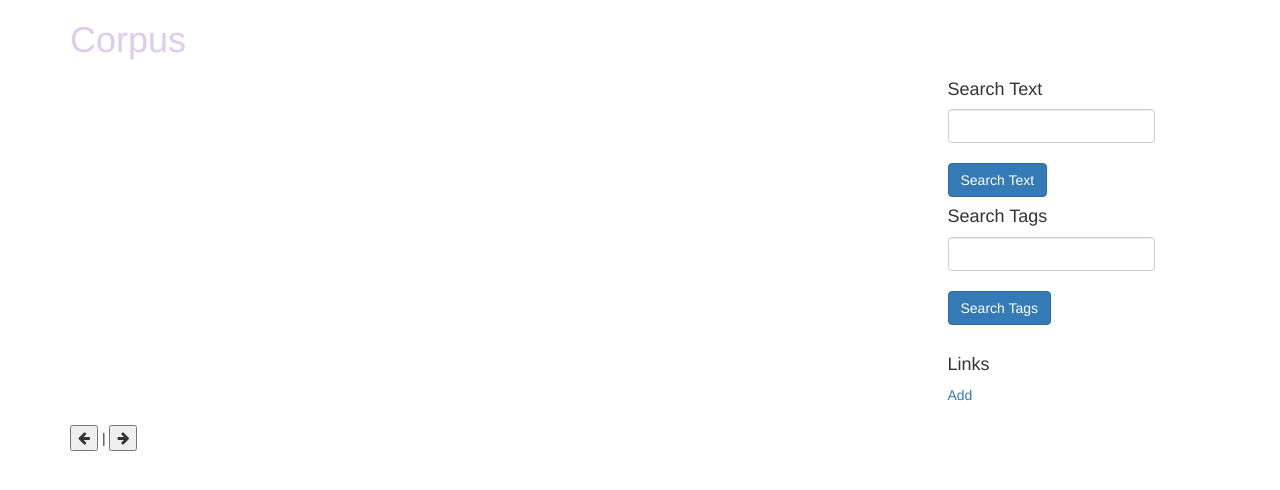
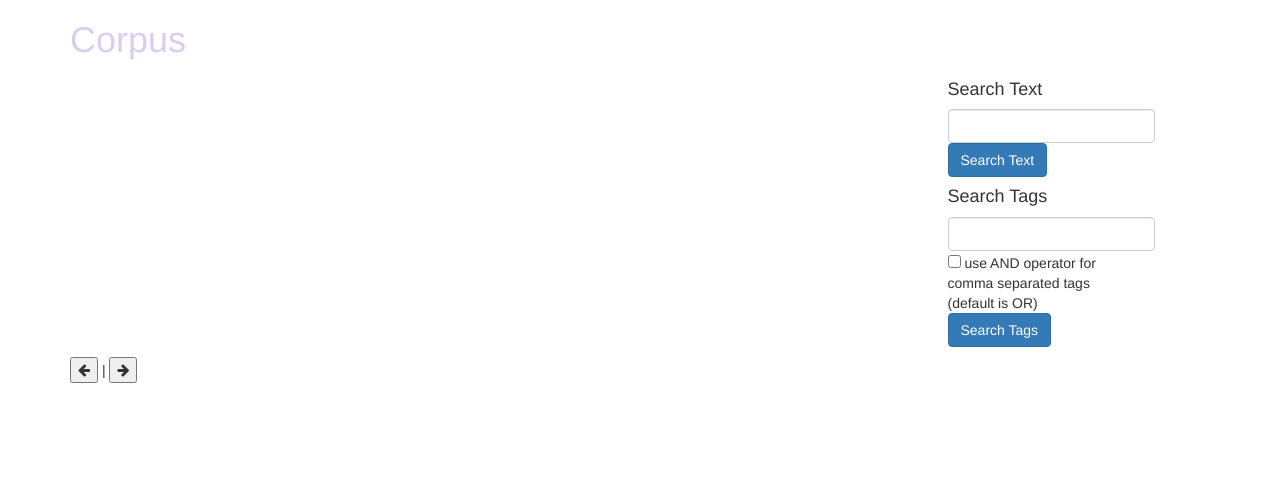
Before and after one commit to nmusaelian-rally/thingsdb, a Flask app: page /pages/1 in a window 1280 px wide. Shown: the top 490 px of the page. Run offline with Flask 2, Linux system fonts and the light colour scheme; data that the repository does not hold is empty; some libraries are stand-ins or nearby versions.

Commit message:
added and operator to tags query

```diff
--- a/app.py
+++ b/app.py
@@ -1,6 +1,6 @@
 from flask import Flask, g, render_template, request, redirect, url_for
 from flask_sqlalchemy import SQLAlchemy
-from sqlalchemy import or_
+from sqlalchemy import or_ , and_
 from flask_wtf import FlaskForm
 from wtforms import StringField, TextAreaField, Field, widgets
 
@@ -80,14 +80,17 @@ def search():
         selected_tags = (request.args.get('tagsQuery')).split(",")
         query = db.session.query(Fragment)
         clauses = [Fragment.tags.any(tag) for tag in selected_tags]
-        fragments = query.filter(or_(*clauses)).all()
+        if request.args.get('operator'):
+            fragments = query.filter(and_(*clauses)).all()
+        else:
+            fragments = query.filter(or_(*clauses)).all()
     return render_template('results.html', fragments=fragments)
 
 
 @app.route('/<int:id>')
 def show(id):
     fragment = Fragment.query.get(id)
-    return render_template('fragment.html', fragment=fragment, id=id)
+    return render_template('show.html', fragment=fragment, id=id)
 
 @app.route('/add', methods=['GET', 'POST'])
 def add():
--- a/templates/add.html
+++ b/templates/add.html
@@ -3,9 +3,8 @@
 <head>
     <meta charset="utf-8">
     <meta name="viewport" content="width=device-width, initial-scale=1">
-    <title>Corpus</title>
+    <title>Add</title>
     <link href="{{ url_for('static', filename='css/bootstrap.min.css') }}" rel="stylesheet">
-    <!--link href="//netdna.bootstrapcdn.com/font-awesome/3.2.1/css/font-awesome.min.css" rel="stylesheet"-->
     <link href="{{ url_for('static', filename='css/styles.css') }}" rel="stylesheet">
 </head>
 <body>
@@ -34,8 +33,6 @@
                 </form>
             </div>
         </div>
-
-
     </div>
 </body>
 
--- /dev/null
+++ b/templates/search.html
@@ -0,0 +1,27 @@
+
+<div class="col-sm-3 col-sm-offset-1 blog-sidebar">
+    <div class="sidebar-module sidebar-module-inset">
+        <h4>Search Text</h4>
+        <form class="form-inline" method="GET" action="search">
+            <div claass="form-group">
+                <!--label for="inputTextQuery">text</label-->
+                <input type="text" class="form-control" name="textQuery" id="inputTextQuery">
+            </div>
+            <button type="submit" class="btn btn-primary">Search Text</button>
+        </form>
+        <h4>Search Tags</h4>
+        <form class="form-inline" method="GET" action="search">
+            <div claass="form-group">
+                <!--label for="inputTagsQuery">tags</label-->
+                <input type="text" class="form-control" name="tagsQuery" id="inputTagsQuery">
+            </div>
+            <div class="checkbox">
+                <label>
+                    <input type="checkbox" name="operator">
+                        use AND operator for <br /> comma separated tags<br />(default is OR)
+                </label>
+            </div>
+            <div><button type="submit" class="btn btn-primary">Search Tags</button></div>
+        </form>
+    </div>
+</div>
--- a/templates/view.html
+++ b/templates/view.html
@@ -4,7 +4,7 @@
 <head>
     <meta http-equiv="content-type" content="text/html; charset=UTF-8">
     <meta charset="utf-8">
-    <title>Home</title>
+    <title>View</title>
     <meta name="viewport" content="width=device-width, initial-scale=1, maximum-scale=1">
     <link href="{{ url_for('static', filename='css/bootstrap.min.css') }}" rel="stylesheet">
     <link href="{{ url_for('static', filename='css/styles.css') }}" rel="stylesheet">
@@ -19,41 +19,15 @@
           <div class="row">
               <div class="col-sm-8 blog-main">
                   {% for fragment in fragments.items %}
-                  <div class="blog-post">
-                      <h4 class="blog-post-title">{{ fragment.title }}</h4>
-                      <p>{{ fragment.text }}</p>
-                      <a href="{{ url_for('show',   id=fragment.id) }}">Details</a>
-                  </div>   <!-- blog-post -->
+                      <div class="blog-post">
+                          <h4 class="blog-post-title">{{ fragment.title }}</h4>
+                          <p>{{ fragment.text }}</p>
+                          <a href="{{ url_for('show',   id=fragment.id) }}">Details</a>
+                      </div>
                   {% endfor %}
-              </div>  <!-- blog-main -->
-              <!--- search --->
-              <div class="col-sm-3 col-sm-offset-1 blog-sidebar">
-                <div class="sidebar-module sidebar-module-inset">
-                    <h4>Search Text</h4>
-                    <form class="form-inline" method="GET" action="search">
-                        <div claass="form-group">
-                            <!--label for="inputTextQuery">text</label-->
-                            <input type="text" class="form-control" name="textQuery" id="inputTextQuery">
-                        </div>
-                        <br /><button type="submit" class="btn btn-primary">Search Text</button>
-                    </form>
-                    <h4>Search Tags</h4>
-                    <form class="form-inline" method="GET" action="search">
-                        <div claass="form-group">
-                            <!--label for="inputTagsQuery">tags</label-->
-                            <input type="text" class="form-control" name="tagsQuery" id="inputTagsQuery">
-                        </div>
-                        <br /><button type="submit" class="btn btn-primary">Search Tags</button>
-                    </form>
-                    <br />
-                    <h4>Links</h4>
-                    <ul class="list-inline">
-                        <li class="list-inline-item"><a href="{{ url_for('add') }}">Add</a></li>
-                    </ul>
-                </div>
               </div>
-              <!-- end search -->
-          </div> <!-- /row-->
+              {% include 'search.html' %}
+          </div>
       <p>
       <ul class="list-inline">
             <li class="list-inline-item">
@@ -63,6 +37,6 @@
                     <button><i class="fa fa-arrow-right"></i></button></a>{% else %}<button><i class="fa fa-arrow-right"></i></button>{% endif %}
             </li>
       </ul>
-      </div><!-- /container-->
+      </div>
   </body>
 </html>
```
Also changed, not shown: templates/index.html (+1 -21 lines), templates/results.html (+3 -10 lines), templates/show.html (renamed from templates/fragment.html, +1 -9 lines), 1 other file.
